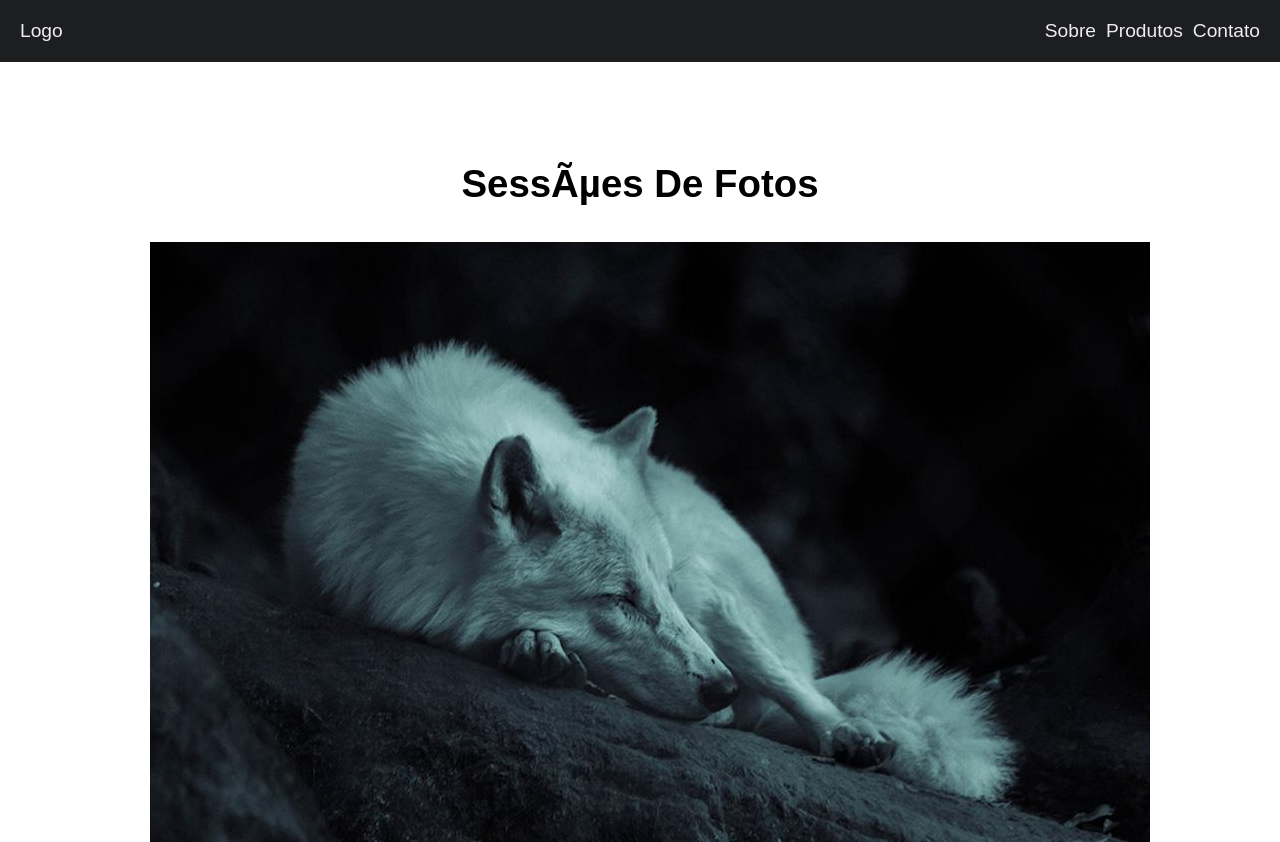
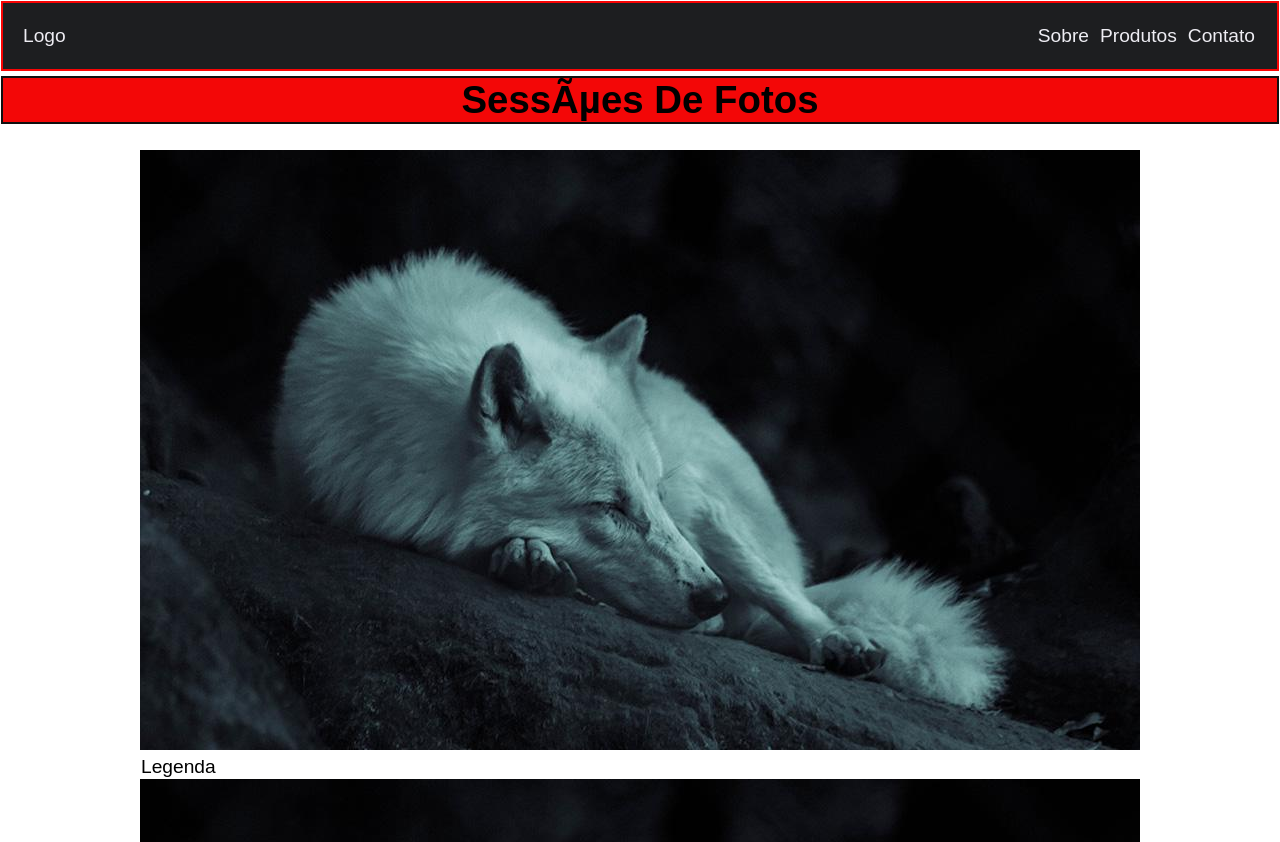
Before and after one commit to matheusfs92/web-sites-fotos, a plain HTML site: page index.html in a window 1280 px wide. Shown: the top 842 px of the page. Drawn offline with Linux system fonts and the light colour scheme.

Commit message:
up pequenas modificações

```diff
--- a/estilo/estilo.css
+++ b/estilo/estilo.css
@@ -2,7 +2,9 @@ body,
 ul,
 li,
 p {
-    margin: 0px;
+    /* margin: 1px; vai dar um pequeno espaço na caixa logo, sobre... (testa colocando um numero maior)*/
+    margin: 1px;
+    /*  padding: 0px; faz quase a mesma coisa*/
     padding: 0px;
     list-style: none;
     font-size: 1.2rem;
@@ -18,19 +20,17 @@ a {
     color: rgb(238, 237, 243);
 }
 
-h1 {
-    text-align: center;
-    margin-top: 100px;
-}
-
 .header {
-    /*vai deixar o linha preta do logo, sobre, produtos... - background */
+    /*background vai deixar o linha preta do logo, sobre, produtos...*/
     background: #1d1e20;
     display: flex;
     flex-wrap: wrap;
     justify-content: space-between;
     align-items: center;
+    /*o padding: 20px vai deixar a linha preta maior(testa)*/
     padding: 20px;
+    /*o border vai colocar uma linha sobre caixa preta ops, sempre colocar o px*/
+    border:rgb(248, 4, 4) 2px solid
 }
 
 .menu {
@@ -46,6 +46,18 @@ h1 {
 
 /* Sessões De Fotos - as fotos */
 
+h1 {
+    /*vai alinhar meu texto Sessões De Fotos no meio da pagina*/
+    text-align: center;
+    margin-top: 5px;
+    background:rgb(243, 7, 7)
+}
+
+h1 {
+/*por algum motivo se colocar junto com o h1 vai dar algum erro entao criei outro para testar*/
+    border:rgb(15, 15, 15) 2px solid
+}
+
 .flex {
     display: flex;
     flex-wrap: wrap;
@@ -56,5 +68,6 @@ h1 {
 
 .flex>div {
     flex: 1 1 200px;
-    margin: 10px;
+    /*vai mover as fotos para direita margin: caso coloque um numero muito grande assim 100px;*/
+    margin: 0px;
 }
```
